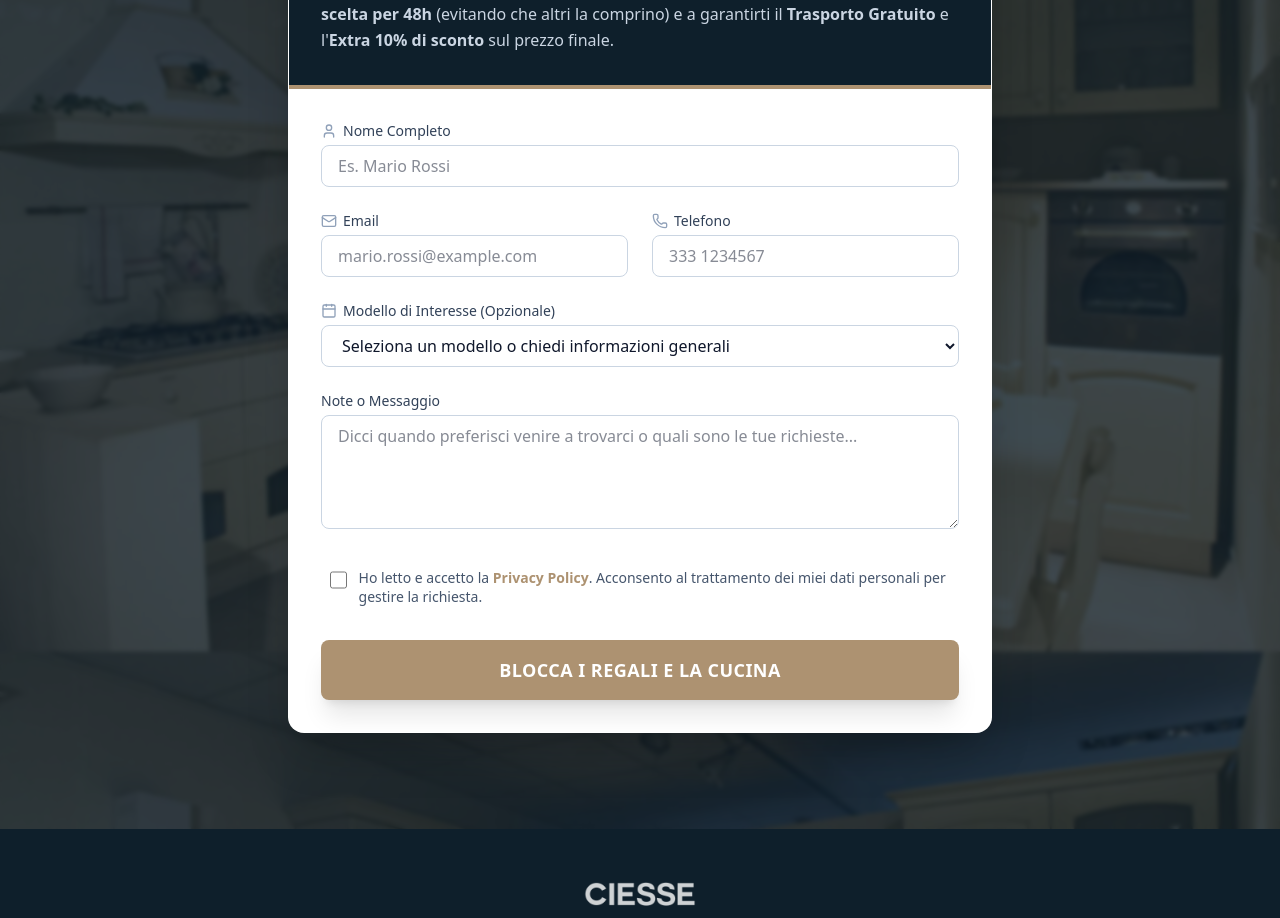
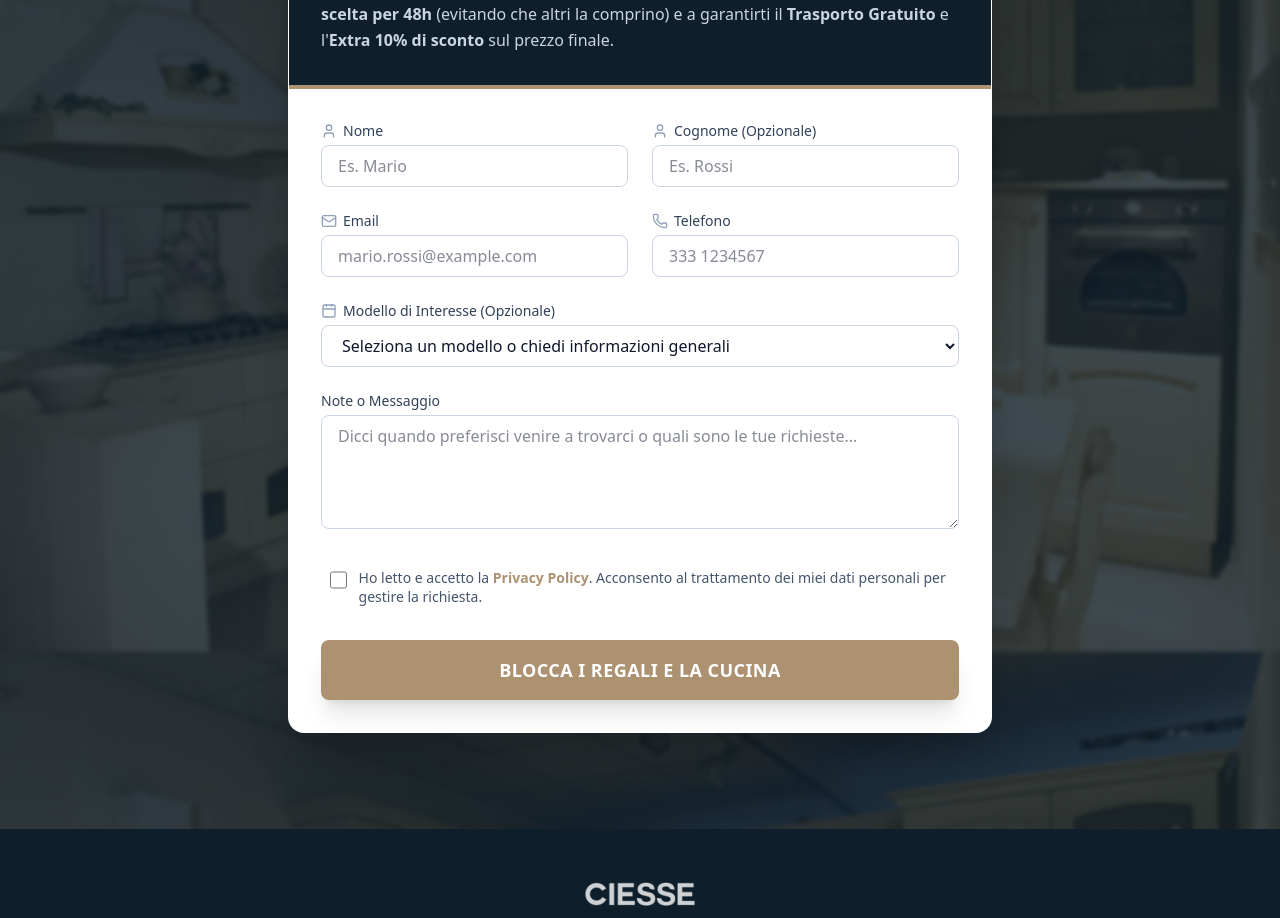
Before and after one commit to CreativiaStudio/ciessehome, a Next.js app: page / in a window 1280 px wide. Shown: the part 4180-5098 px from the top of the page. Built offline with nearby package versions, Linux system fonts and the light colour scheme.

Commit message:
Form: split Nome Completo in Nome e Cognome, resi Nome, Email e Telefono obbligatori

```diff
--- a/app/page.tsx
+++ b/app/page.tsx
@@ -73,7 +73,8 @@ const VideoPlayer = ({ src }: { src: string }) => {
 
 export default function Home() {
   const [formData, setFormData] = useState({
-    name: "",
+    firstName: "",
+    lastName: "",
     email: "",
     phone: "",
     kitchenId: "",
@@ -350,18 +351,32 @@ export default function Home() {
                   </div>
                 ) : (
                   <form onSubmit={handleSubmit} className="space-y-6">
+                    <div className="grid gap-6 sm:grid-cols-2">
                       <div>
                         <label className="block text-sm font-medium text-slate-700 mb-1 flex items-center gap-1.5">
-                        <User className="w-4 h-4 text-slate-400" /> Nome Completo
+                          <User className="w-4 h-4 text-slate-400" /> Nome
                         </label>
                         <input
                           type="text"
                           required
-                        value={formData.name}
-                        onChange={(e) => setFormData({ ...formData, name: e.target.value })}
+                          value={formData.firstName}
+                          onChange={(e) => setFormData({ ...formData, firstName: e.target.value })}
                           className="w-full px-4 py-2 border border-slate-300 rounded-lg focus:ring-2 focus:ring-[#ad9271] focus:border-[#ad9271] outline-none transition-shadow"
-                        placeholder="Es. Mario Rossi"
+                          placeholder="Es. Mario"
                         />
+                      </div>
+                      <div>
+                        <label className="block text-sm font-medium text-slate-700 mb-1 flex items-center gap-1.5">
+                          <User className="w-4 h-4 text-slate-400" /> Cognome (Opzionale)
+                        </label>
+                        <input
+                          type="text"
+                          value={formData.lastName}
+                          onChange={(e) => setFormData({ ...formData, lastName: e.target.value })}
+                          className="w-full px-4 py-2 border border-slate-300 rounded-lg focus:ring-2 focus:ring-[#ad9271] focus:border-[#ad9271] outline-none transition-shadow"
+                          placeholder="Es. Rossi"
+                        />
+                      </div>
                     </div>
                     <div className="grid gap-6 sm:grid-cols-2">
                       <div>
```
Lines whose indentation alone changed are shown as unchanged.
